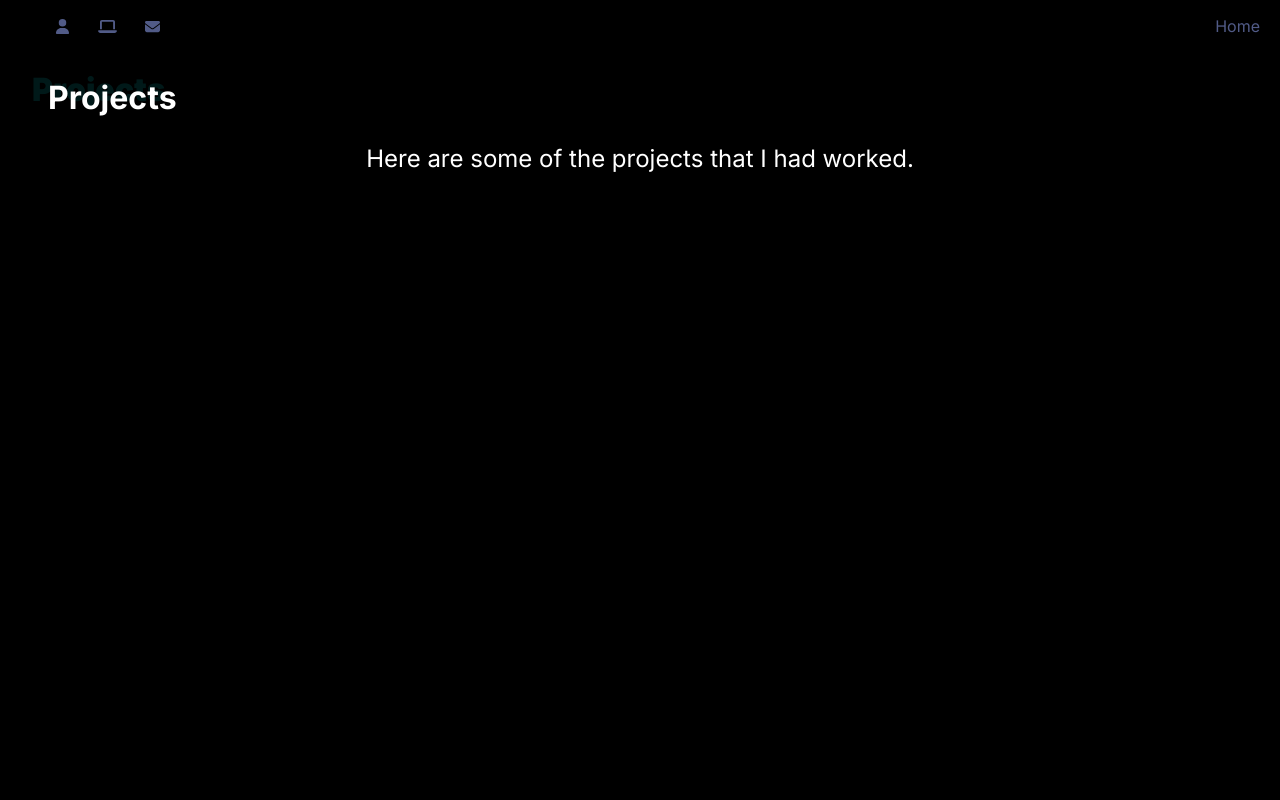
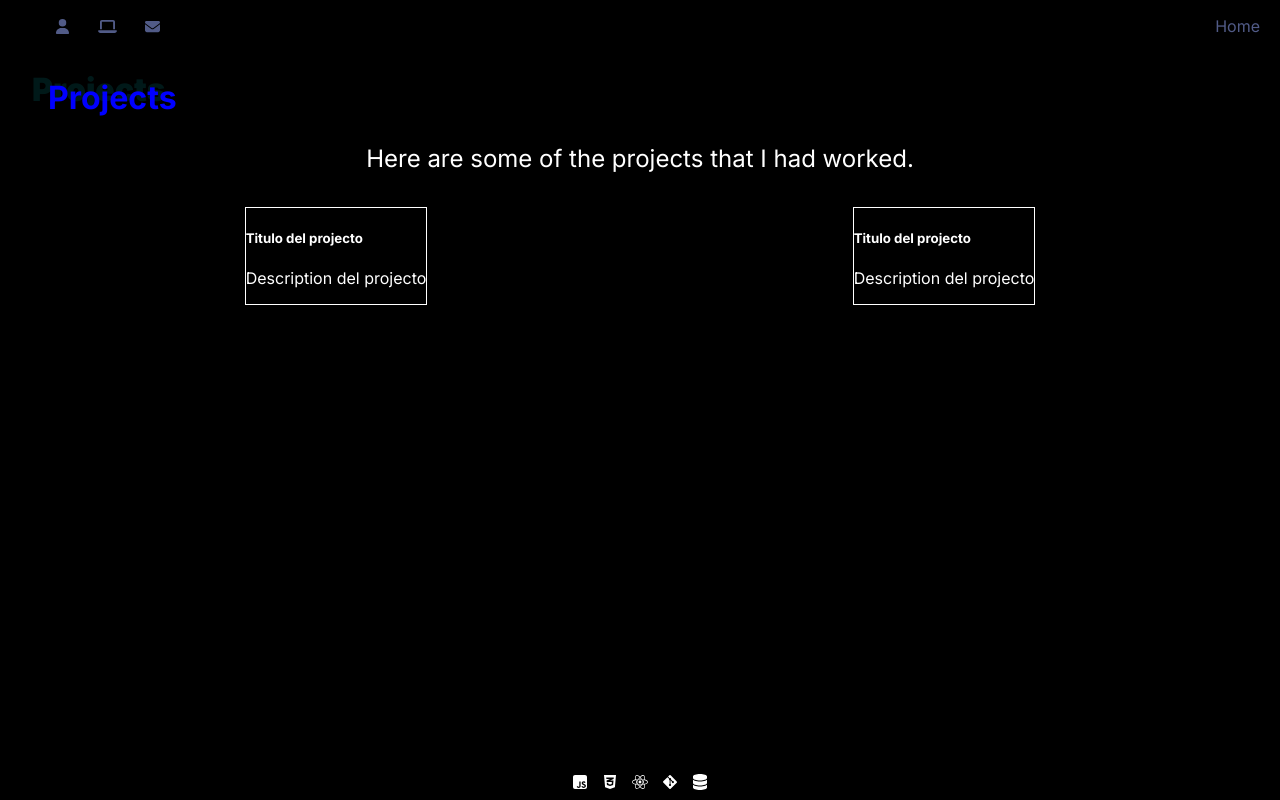
Before and after one commit to loveragabriel/gabriel, a Next.js app: page /myprojects in a window 1280 px wide. Built offline with nearby package versions, Linux system fonts and the light colour scheme.

Commit message:
agredo cards projects hardcode

```diff
--- a/package.json
+++ b/package.json
@@ -10,6 +10,7 @@
   },
   "dependencies": {
     "@fortawesome/fontawesome-svg-core": "^6.4.2",
+    "@fortawesome/free-brands-svg-icons": "^6.4.2",
     "@fortawesome/free-solid-svg-icons": "^6.4.2",
     "@fortawesome/react-fontawesome": "^0.2.0",
     "next": "latest",
--- a/src/app/myprojects/page.jsx
+++ b/src/app/myprojects/page.jsx
@@ -1,10 +1,40 @@
-import styles from './projects.module.css';
-import Title from '@/components/pageTitle/Title'
-export default function Projects(){
-    return(
-        <>
-        <Title Title='Projects'/>
-        <p className={styles.main_text}>Here are some of the projects that I had worked. </p>
-        </>
-    )
+import styles from "./projects.module.css";
+import Title from "@/components/pageTitle/Title";
+import { FontAwesomeIcon } from "@fortawesome/react-fontawesome";
+import { faDatabase } from "@fortawesome/free-solid-svg-icons";
+import {
+  faSquareJs,
+  faCss3Alt,
+  faReact,
+  faGitAlt,
+} from "@fortawesome/free-brands-svg-icons";
+
+export default function Projects() {
+  return (
+    <>
+      <Title Title="Projects" />
+      <div>
+        <p className={styles.main_text}>
+          Here are some of the projects that I had worked.{" "}
+        </p>
+        <section className={styles.cards_container}>
+          <div className={styles.cards}>
+            <h5>Titulo del projecto</h5>
+            <p>Description del projecto</p>
+          </div>
+          <div className={styles.cards}>
+            <h5>Titulo del projecto</h5>
+            <p>Description del projecto</p>
+          </div>
+        </section>
+      </div>
+      <div className={styles.icons_container}>
+        <FontAwesomeIcon icon={faSquareJs} className={styles.icons} />
+        <FontAwesomeIcon icon={faCss3Alt} className={styles.icons} />
+        <FontAwesomeIcon icon={faReact} className={styles.icons} />
+        <FontAwesomeIcon icon={faGitAlt} className={styles.icons} />
+        <FontAwesomeIcon icon={faDatabase} className={styles.icons} />
+      </div>
+    </>
+  );
 }
--- a/src/app/myprojects/projects.module.css
+++ b/src/app/myprojects/projects.module.css
@@ -1,10 +1,119 @@
-.main_text{
+.main_text {
     text-align: center;
     font-size: .9rem;
 }
 
-@media (min-width:500px){
-    .main_text{
+.cards_container {
+    display: flex;
+    flex-direction: column;
+    justify-content: center;
+}
+
+.cards{
+    border: solid 0.2px white;
+    margin: 10px;
+}
+
+.cards_container div div {
+    position: absolute;
+    left: 0;
+    display: flex;
+    flex-direction: row;
+    justify-content: center;
+    width: 100vw;
+}
+
+.icons_container{
+    position: absolute;
+    bottom: 10px;
+    width: 100%;
+    left: 0;
+    margin-top: 5rem 0rem 0rem 0rem;
+    animation: slideUp 1.5s forwards cubic-bezier(0.785, 0.135, 0.15, 0.86);
+    animation-delay: 2s;
+    transform: translateY(-50%);
+    opacity: 0;
+    display: flex;
+    justify-content: center;
+
+}
+
+@keyframes slideUp {
+    0% {
+        transform: translateY(80%);
+        opacity: 0;
+    }
+
+    10% {
+        transform: translateY(70%);
+        opacity: 0.1;
+    }
+
+    20% {
+        transform: translateY(60%);
+        opacity: 0.2;
+    }
+
+    30% {
+        transform: translateY(50%);
+        opacity: 0.3;
+    }
+
+    40% {
+        transform: translateY(40%);
+        opacity: 0.4;
+    }
+
+    50% {
+        transform: translateY(30%);
+        opacity: 0.5;
+    }
+
+    60% {
+        transform: translateY(20%);
+        opacity: 0.6;
+    }
+
+    70% {
+        transform: translateY(10%);
+        opacity: 0.7;
+    }
+
+    80% {
+        transform: translateY(5%);
+        opacity: 0.8;
+    }
+
+    90% {
+        transform: translateY(2%);
+        opacity: 0.9;
+    }
+
+    100% {
+        transform: translateY(0%);
+        opacity: 1;
+    }
+}
+
+.icons {
+    width: 20px;
+    margin: 0 5px;
+    justify-content: center;
+    cursor: pointer;
+}
+
+.icons:hover{
+    color: orange;
+    scale: 1.2;
+}
+
+@media (min-width:500px) {
+    .main_text {
         font-size: 1.5rem;
     }
+    .cards_container{
+        display: flex;
+        flex-direction: row;
+        justify-content: space-around;
+    }
 }
--- a/src/components/heroButton/hero_button.module.css
+++ b/src/components/heroButton/hero_button.module.css
@@ -26,7 +26,7 @@
     z-index: -1;
   }
 
-  @media (min-width:400px){
+  @media (min-width:500px){
     .button{
         width: 30%;
     }
--- a/src/components/pageTitle/titles.module.css
+++ b/src/components/pageTitle/titles.module.css
@@ -46,5 +46,6 @@
     }
     100% {
         transform: translateX(0%);
+        color: blue;
     }
 }
```
Also changed, not shown: 1 other file (tests, documents, lock files or other folders).
